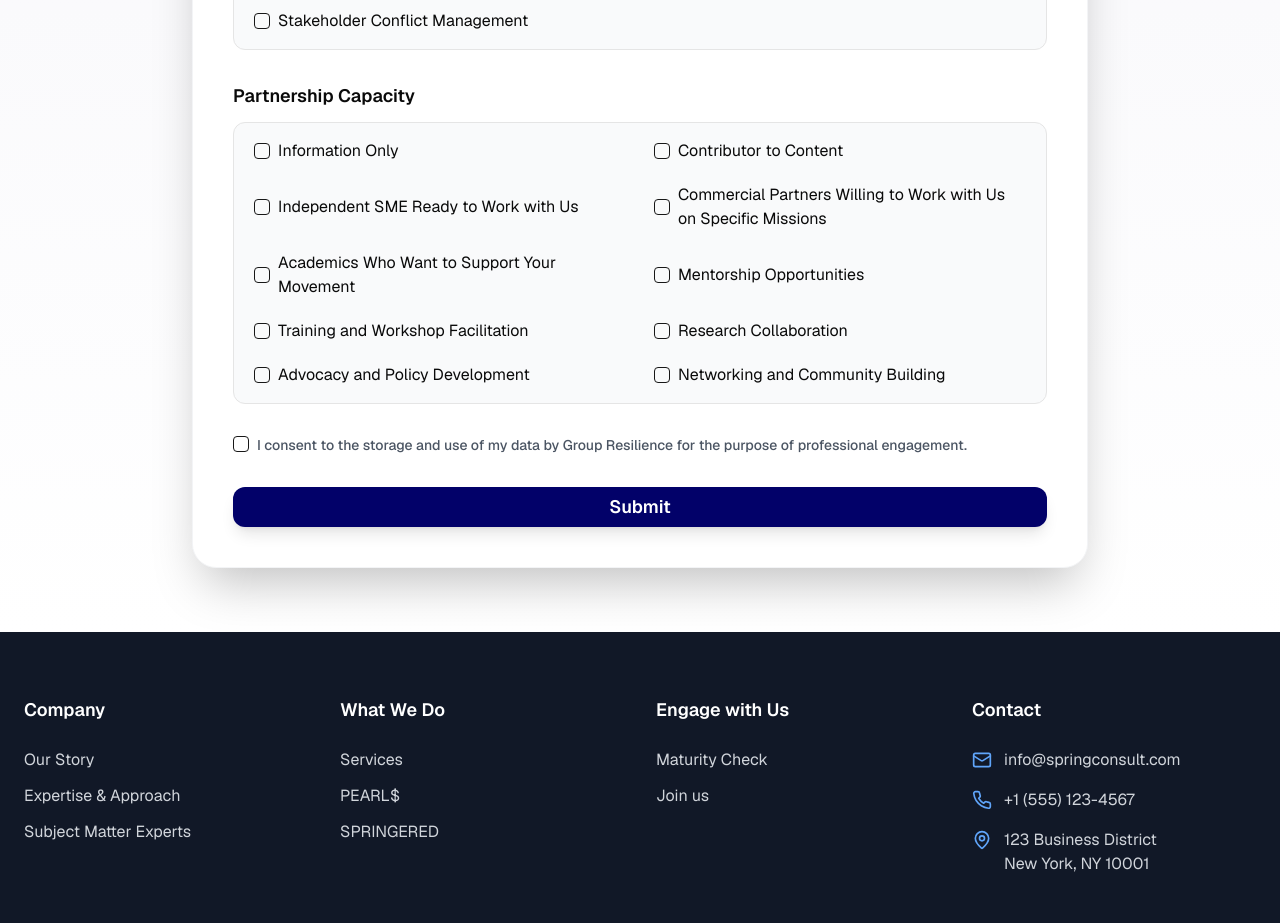
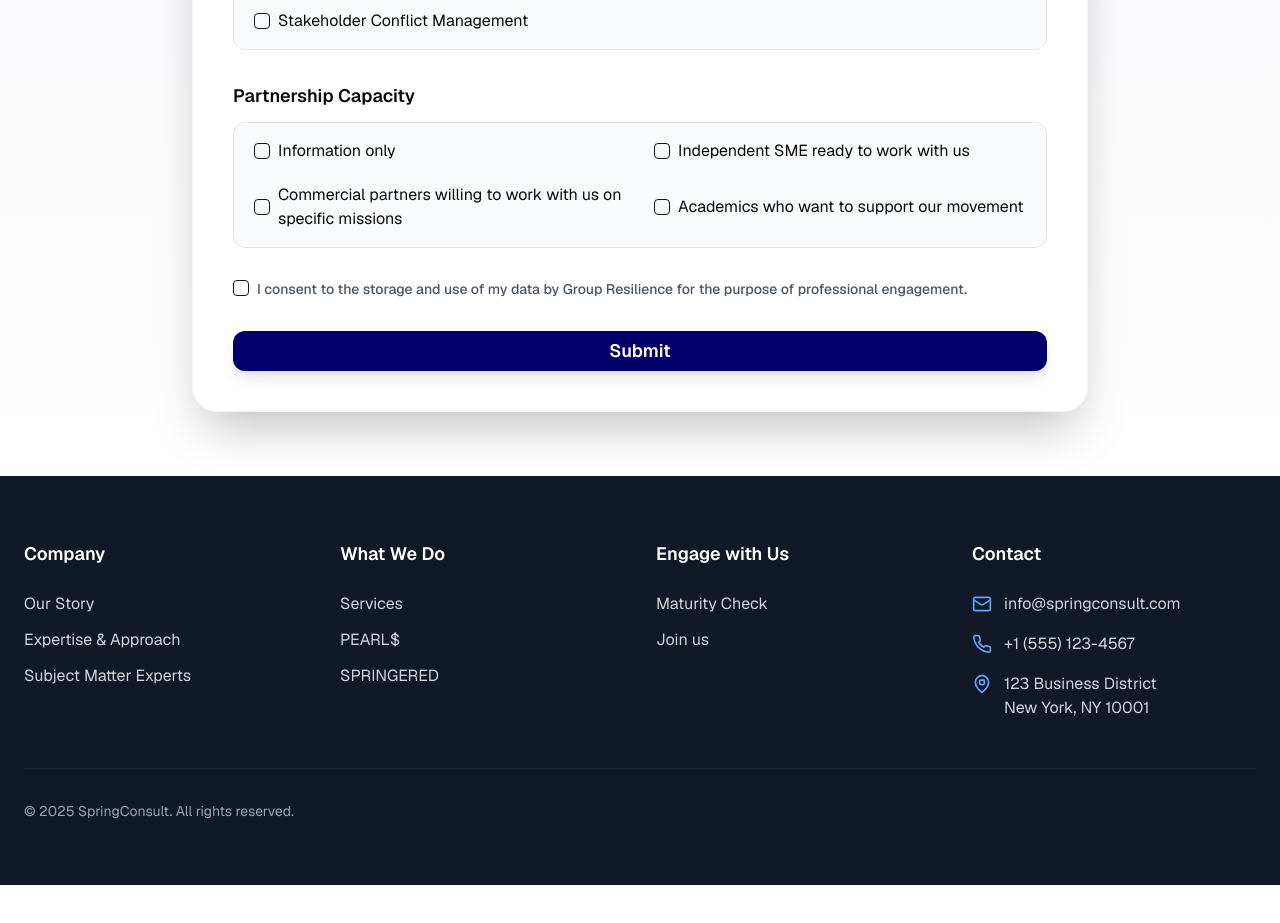
Before and after one commit to shakil-official/consulting, a Next.js app: page /join-expert in a window 1280 px wide. Shown: the part 980-1903 px from the top of the page. After the commit the page ends 1865 px from the top, so only its background shows below. Built offline with nearby package versions, Linux system fonts and the light colour scheme.

Commit message:
fixed that

```diff
--- a/app/join-expert/page.tsx
+++ b/app/join-expert/page.tsx
@@ -560,16 +560,17 @@ export default function EngagementFormPage() {
     ]
 
     const partnershipOptions = [
-        "Information Only",
-        "Contributor to Content",
-        "Independent SME Ready to Work with Us",
-        "Commercial Partners Willing to Work with Us on Specific Missions",
-        "Academics Who Want to Support Your Movement",
-        "Mentorship Opportunities",
-        "Training and Workshop Facilitation",
-        "Research Collaboration",
-        "Advocacy and Policy Development",
-        "Networking and Community Building"
+        "Information only",
+        "Independent SME ready to work with us",
+        "Commercial partners willing to work with us on specific missions",
+        "Academics who want to support our movement",
+
+        // "Contributor to Content",
+        // "Mentorship Opportunities",
+        // "Training and Workshop Facilitation",
+        // "Research Collaboration",
+        // "Advocacy and Policy Development",
+        // "Networking and Community Building"
     ]
 
     // Handle text input changes and file upload
```
